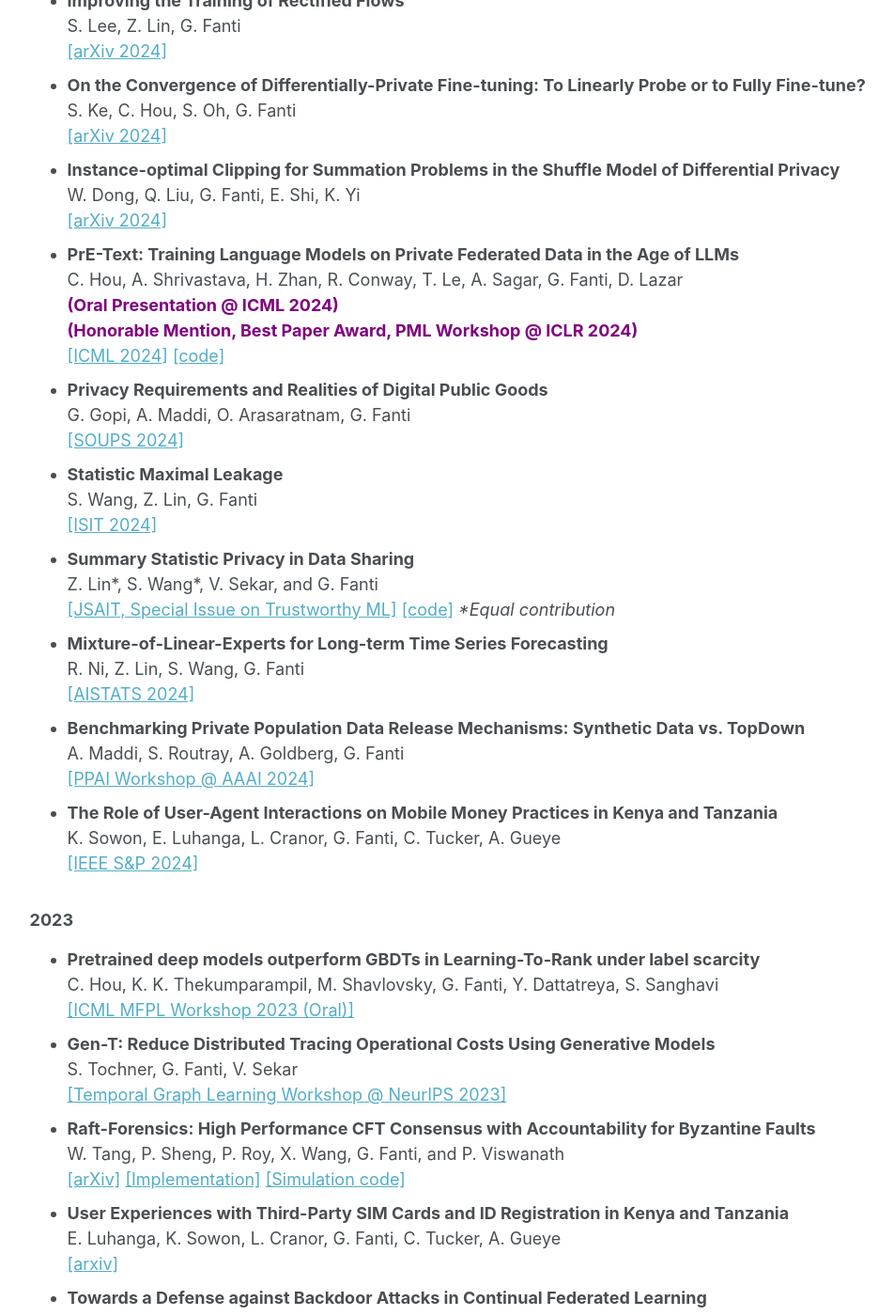
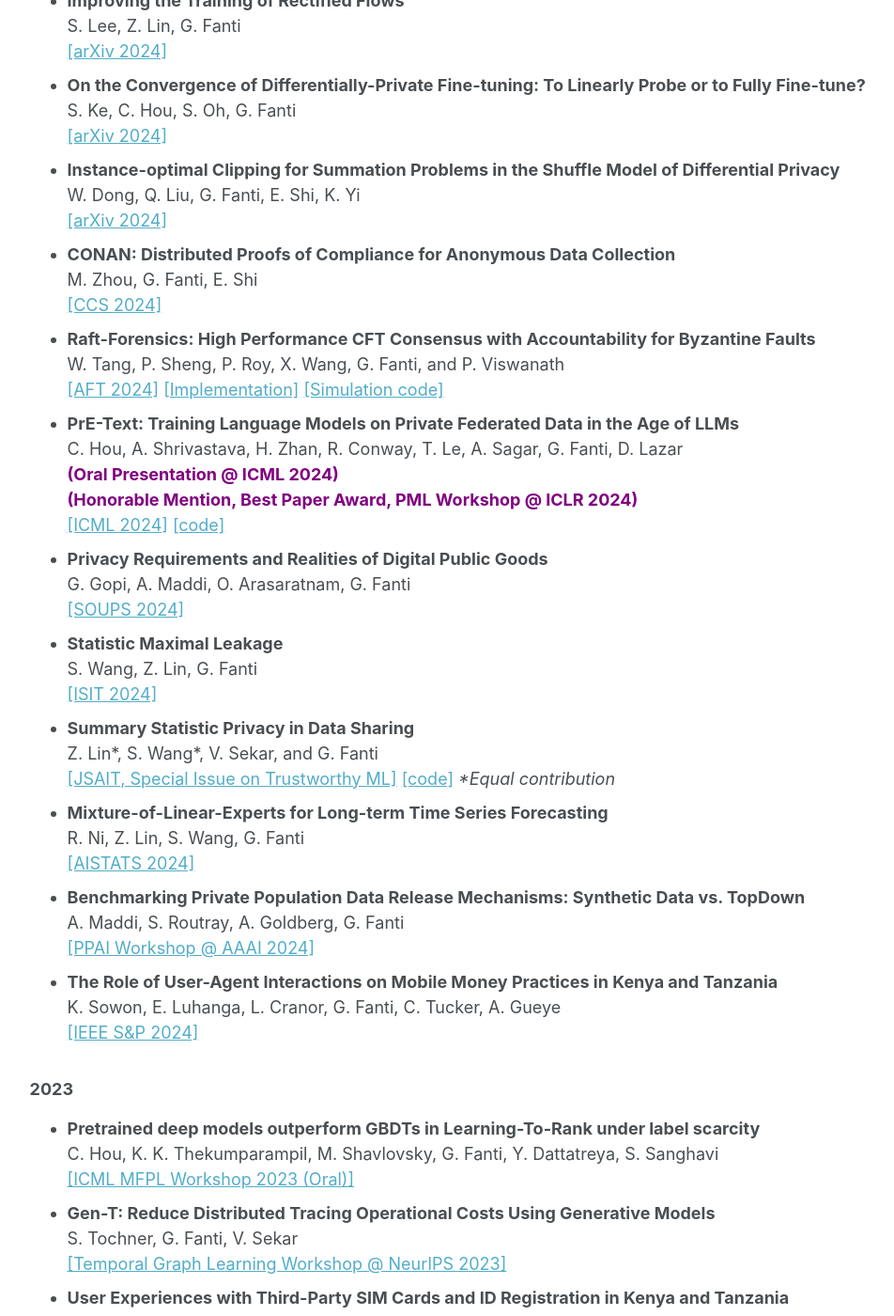
Before and after one commit to gfanti/gfanti.github.io, a Jekyll site: the page built from _pages/publications.md, in a window 1280 px wide and 1400 px high, scrolled down 235 px. Shown: the whole window at 94% size, without its empty margins (250-1202 px from the left). Built offline with Jekyll 4.4.1, drawn with Linux system fonts in a browser that asks for light colours.

Commit message:
updated pubs

```diff
--- a/_pages/publications.md
+++ b/_pages/publications.md
@@ -17,6 +17,15 @@ author_profile: false
 <br>W. Dong, Q. Liu, G. Fanti, E. Shi, K. Yi
 <br> <a href="https://arxiv.org/html/2403.10116v1">[arXiv 2024]</a>
 <br>
+* <b>CONAN: Distributed Proofs of Compliance for Anonymous Data Collection</b>
+<br>M. Zhou, G. Fanti, E. Shi
+<br> <a href="https://eprint.iacr.org/2023/1900.pdf">[CCS 2024]</a>
+<br>
+* <b>Raft-Forensics: High Performance CFT Consensus with Accountability for Byzantine Faults</b> <br>
+        W. Tang, P. Sheng, P. Roy, X. Wang, G. Fanti, and P. Viswanath <br>
+        <a href="https://arxiv.org/abs/2305.09123">[AFT 2024]</a>
+        <a href="https://github.com/proy-11/NuRaft-Forensics.git">[Implementation]</a>
+        <a href="https://github.com/WeizhaoT/Raft-Forensics-Simulator">[Simulation code] </a><br>
 * <b>PrE-Text: Training Language Models on Private Federated Data in the Age of LLMs</b>
 <br>C. Hou, A. Shrivastava, H. Zhan, R. Conway, T. Le, A. Sagar, G. Fanti, D. Lazar
 <br>
@@ -59,11 +68,6 @@ author_profile: false
 <br>S. Tochner, G. Fanti, V. Sekar
 <br> <a href="https://openreview.net/forum?id=UVh8QBeWlN">[Temporal Graph Learning Workshop @ NeurIPS 2023]</a>
 <br>
-* <b>Raft-Forensics: High Performance CFT Consensus with Accountability for Byzantine Faults</b> <br>
-        W. Tang, P. Sheng, P. Roy, X. Wang, G. Fanti, and P. Viswanath <br>
-        <a href="https://arxiv.org/abs/2305.09123">[arXiv]</a>
-        <a href="https://github.com/proy-11/NuRaft-Forensics.git">[Implementation]</a>
-        <a href="https://github.com/WeizhaoT/Raft-Forensics-Simulator">[Simulation code] </a><br>
 * <b>User Experiences with Third-Party SIM Cards and ID Registration in Kenya and Tanzania</b>
 <br>E. Luhanga, K. Sowon, L. Cranor, G. Fanti, C. Tucker, A. Gueye
 <br> <a href="https://arxiv.org/pdf/2311.00830">[arxiv]</a>
```
Also changed, not shown: _pages/about.md (+2 -2 lines).
